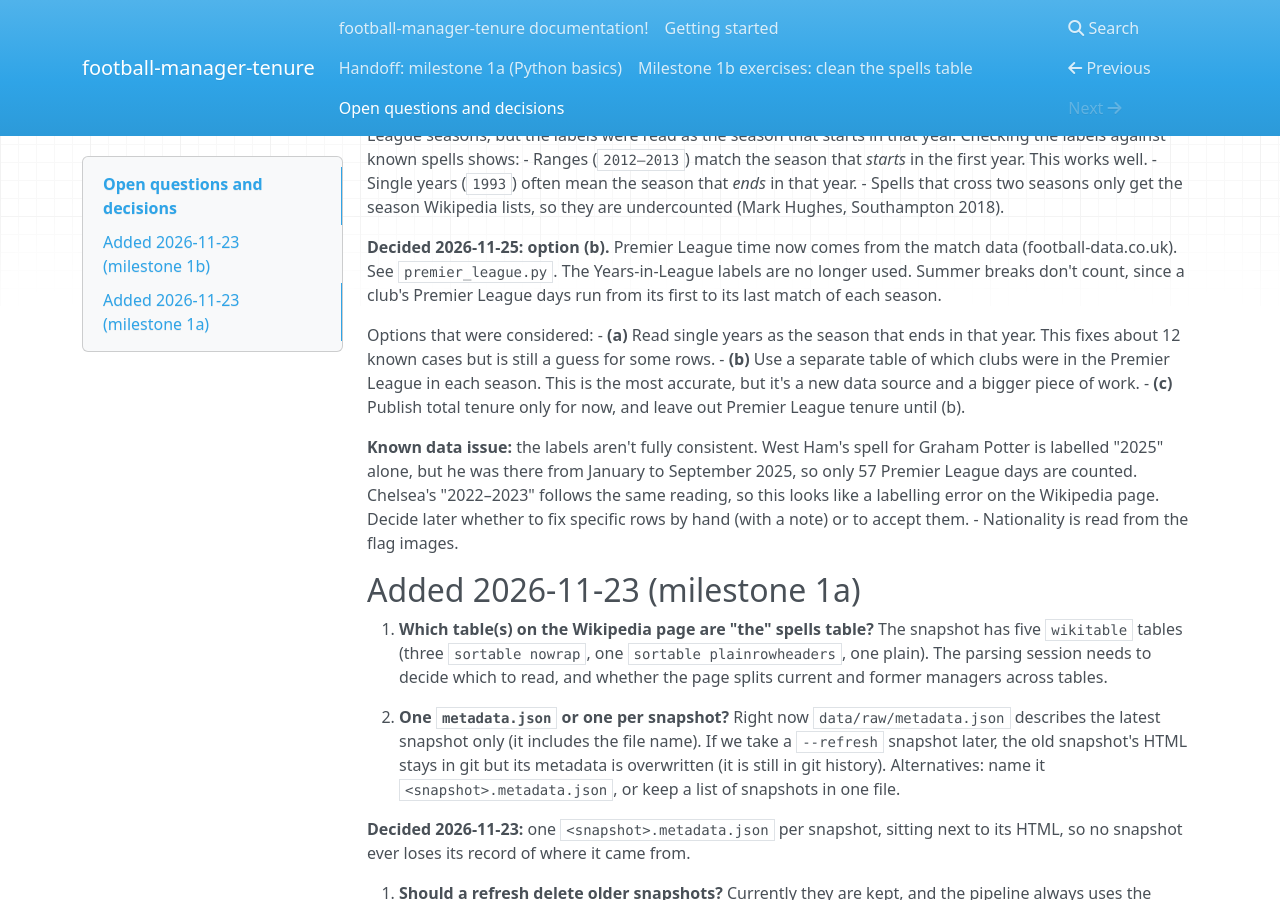
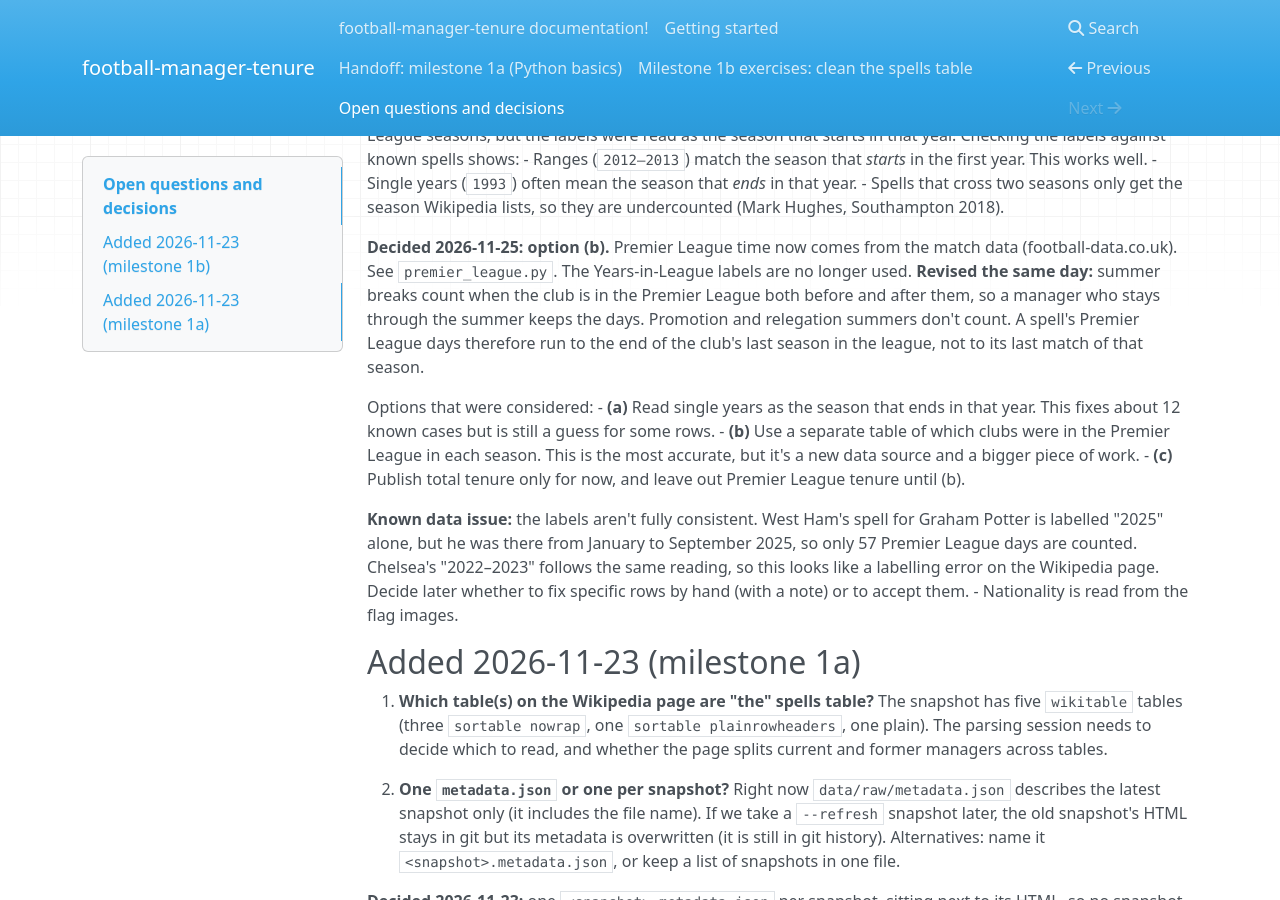
Before and after one commit to JT-39/football-manager-tenure, an MkDocs documentation site: the page built from docs/docs/open-questions.md, in a window 1280 px wide and 900 px high, scrolled down 586 px. Built offline with MkDocs 1.6.1, drawn with Linux system fonts in a browser that asks for light colours; nearby versions of some CDN libraries.

Commit message:
Docs: Explain the summer rule and its reasons
- open-questions.md: the revised rule. A summer counts when the club
  is in the Premier League either side of it. Promotion and
  relegation summers don't count.
- The notebook's section 5 question asks whether that rule matches how
  you'd measure a manager's time in the league, and raises the spell
  that ends in summer.

```diff
--- a/docs/docs/open-questions.md
+++ b/docs/docs/open-questions.md
@@ -34,8 +34,10 @@ Add new ones at the top; when one is decided, note the answer and the date.
 
   **Decided 2026-11-25: option (b).** Premier League time now comes from the match data
   (football-data.co.uk). See `premier_league.py`. The Years-in-League labels are no longer used.
-  Summer breaks don't count, since a club's Premier League days run from its first to its last
-  match of each season.
+  **Revised the same day:** summer breaks count when the club is in the Premier League both before
+  and after them, so a manager who stays through the summer keeps the days. Promotion and
+  relegation summers don't count. A spell's Premier League days therefore run to the end of
+  the club's last season in the league, not to its last match of that season.
 
   Options that were considered:
   - **(a)** Read single years as the season that ends in that year. This fixes about 12 known
```
Also changed, not shown: 1 other file.
